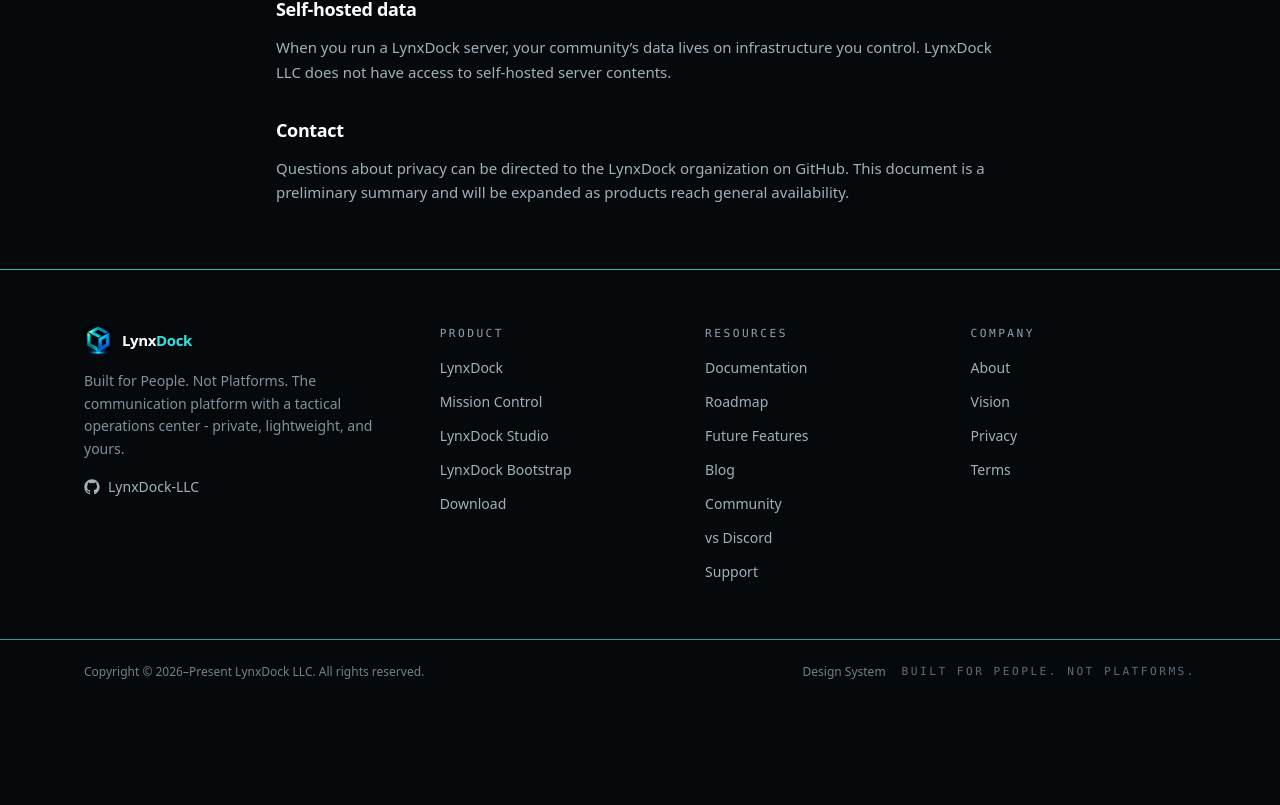
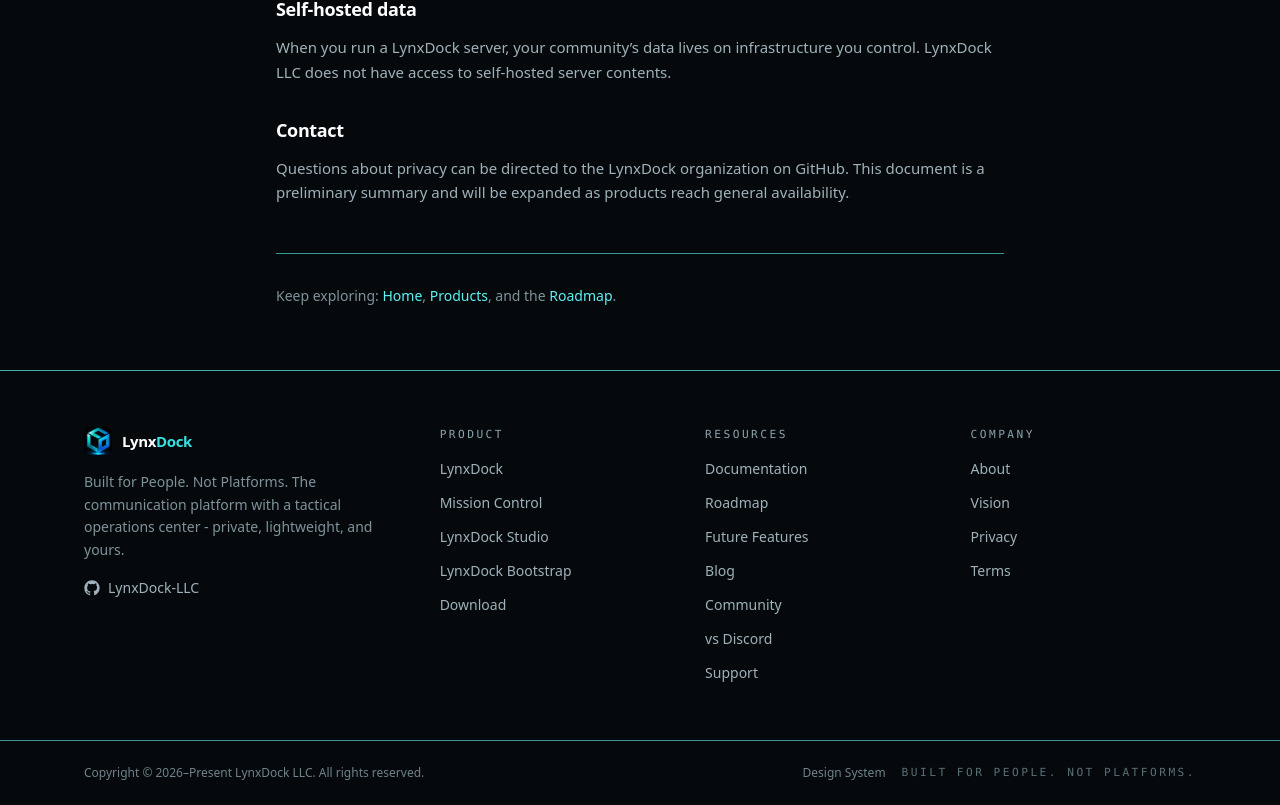
Before and after one commit to LynxDock-LLC/lynxdock-website, a Next.js app: page /privacy in a window 1280 px wide. Shown: the part 721-1526 px from the top of the page. Before the commit the page ends 1425 px from the top, so only its background shows below. Built offline with nearby package versions, Linux system fonts and the light colour scheme; no server answers.

Commit message:
Milestone 3 — Public launch polish

```diff
--- a/src/app/layout.tsx
+++ b/src/app/layout.tsx
@@ -4,6 +4,7 @@ import Navigation from "@/components/Navigation";
 import Footer from "@/components/Footer";
 import Analytics from "@/components/Analytics";
 import siteMetadata from "@/data/siteMetadata";
+import { companyInfo } from "@/data/companyInfo";
 
 const og = siteMetadata.openGraph;
 
@@ -62,6 +63,30 @@ export const viewport: Viewport = {
   initialScale: 1,
 };
 
+// Structured data (schema.org) built from GSpec-generated metadata.
+const jsonLd = {
+  "@context": "https://schema.org",
+  "@graph": [
+    {
+      "@type": "Organization",
+      "@id": `${siteMetadata.url}/#organization`,
+      name: companyInfo.name,
+      url: siteMetadata.url,
+      logo: `${siteMetadata.url}/logo/lynxdock-icon.png`,
+      slogan: companyInfo.motto,
+      sameAs: [companyInfo.github],
+    },
+    {
+      "@type": "WebSite",
+      "@id": `${siteMetadata.url}/#website`,
+      name: siteMetadata.name,
+      url: siteMetadata.url,
+      description: siteMetadata.description,
+      publisher: { "@id": `${siteMetadata.url}/#organization` },
+    },
+  ],
+};
+
 export default function RootLayout({
   children,
 }: {
@@ -70,6 +95,10 @@ export default function RootLayout({
   return (
     <html lang="en">
       <body className="min-h-screen bg-graphite-950 text-[#cdd9de] antialiased">
+        <script
+          type="application/ld+json"
+          dangerouslySetInnerHTML={{ __html: JSON.stringify(jsonLd) }}
+        />
         <a
           href="#main"
           className="sr-only focus:not-sr-only focus:absolute focus:left-4 focus:top-4 focus:z-50 focus:rounded-md focus:bg-graphite-800 focus:px-4 focus:py-2 focus:text-signal-bright"
--- a/src/app/privacy/page.tsx
+++ b/src/app/privacy/page.tsx
@@ -1,4 +1,5 @@
 import type { Metadata } from "next";
+import Link from "next/link";
 import PageHeader from "@/components/PageHeader";
 
 export const metadata: Metadata = {
@@ -55,6 +56,22 @@ export default function PrivacyPage() {
             </p>
           </div>
         </div>
+
+        <p className="mt-12 border-t border-line/60 pt-8 text-sm text-[#7f939b]">
+          Keep exploring:{" "}
+          <Link href="/" className="text-signal-bright hover:underline">
+            Home
+          </Link>
+          ,{" "}
+          <Link href="/products/" className="text-signal-bright hover:underline">
+            Products
+          </Link>
+          , and the{" "}
+          <Link href="/roadmap/" className="text-signal-bright hover:underline">
+            Roadmap
+          </Link>
+          .
+        </p>
       </section>
     </>
   );
--- a/src/app/terms/page.tsx
+++ b/src/app/terms/page.tsx
@@ -1,4 +1,5 @@
 import type { Metadata } from "next";
+import Link from "next/link";
 import PageHeader from "@/components/PageHeader";
 
 export const metadata: Metadata = {
@@ -53,6 +54,22 @@ export default function TermsPage() {
             </p>
           </div>
         </div>
+
+        <p className="mt-12 border-t border-line/60 pt-8 text-sm text-[#7f939b]">
+          Keep exploring:{" "}
+          <Link href="/" className="text-signal-bright hover:underline">
+            Home
+          </Link>
+          ,{" "}
+          <Link href="/products/" className="text-signal-bright hover:underline">
+            Products
+          </Link>
+          , and the{" "}
+          <Link href="/roadmap/" className="text-signal-bright hover:underline">
+            Roadmap
+          </Link>
+          .
+        </p>
       </section>
     </>
   );
```
